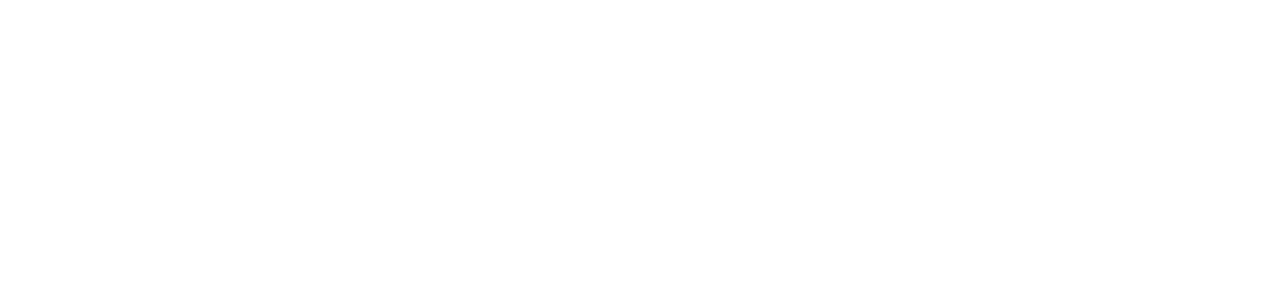
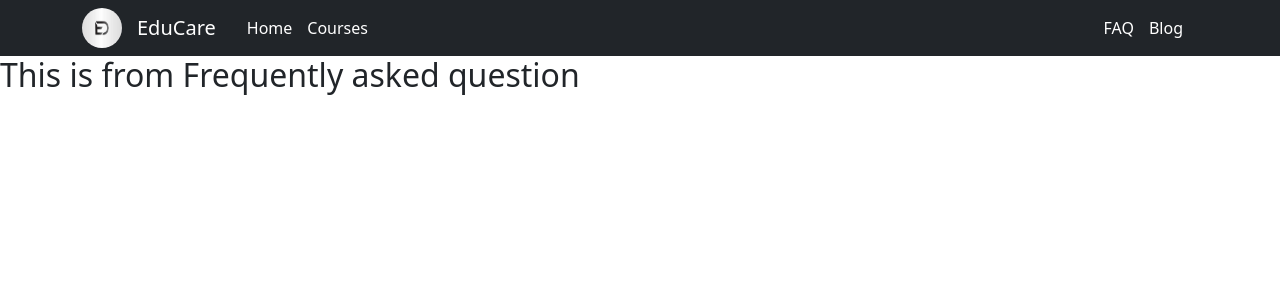
Before and after one commit to Ahmed-Moudud/educare-client, a React (Create React App) app: page /faq in a window 1280 px wide. Shown: the top 300 px of the page. Built offline with nearby package versions, Linux system fonts and the light colour scheme.

Commit message:
navbar added

```diff
--- a/src/App.js
+++ b/src/App.js
@@ -1,10 +1,12 @@
 import logo from './logo.svg';
 import './App.css';
+import { RouterProvider } from 'react-router-dom';
+import { routes } from './Routes/Routes';
 
 function App() {
   return (
-    <div className="App">
-
+    <div>
+      <RouterProvider router={routes}></RouterProvider>
     </div>
   );
 }
--- /dev/null
+++ b/src/Blog/Blog.js
@@ -0,0 +1,11 @@
+import React from 'react';
+
+const Blog = () => {
+    return (
+        <div>
+            <h2>This is from blog.</h2>
+        </div>
+    );
+};
+
+export default Blog;
--- /dev/null
+++ b/src/Courses/Courses.js
@@ -0,0 +1,11 @@
+import React from 'react';
+
+const Courses = () => {
+    return (
+        <div>
+            <h3>This is from courses</h3>
+        </div>
+    );
+};
+
+export default Courses;
--- /dev/null
+++ b/src/FAQ/FAQ.js
@@ -0,0 +1,11 @@
+import React from 'react';
+
+const FAQ = () => {
+    return (
+        <div>
+            <h2>This is from Frequently asked question</h2>
+        </div>
+    );
+};
+
+export default FAQ;
--- /dev/null
+++ b/src/Home/Home.js
@@ -0,0 +1,11 @@
+import React from 'react';
+
+const Home = () => {
+    return (
+        <div>
+            <h2>This is home</h2>
+        </div>
+    );
+};
+
+export default Home;
--- /dev/null
+++ b/src/Routes/Routes.js
@@ -0,0 +1,31 @@
+import { createBrowserRouter } from "react-router-dom";
+import Blog from "../Blog/Blog";
+import Courses from "../Courses/Courses";
+import FAQ from "../FAQ/FAQ";
+import Home from "../Home/Home";
+import Main from "../layout/Main";
+
+export const routes = createBrowserRouter([
+    {
+        path: '/',
+        element: <Main></Main>,
+        children: [
+            {
+                path: '/home',
+                element: <Home></Home>
+            },
+            {
+                path: '/courses',
+                element: <Courses></Courses>
+            },
+            {
+                path: '/faq',
+                element: <FAQ></FAQ>
+            },
+            {
+                path: '/blog',
+                element: <Blog></Blog>
+            }
+        ]
+    }
+])
--- /dev/null
+++ b/src/components/Header/Header.css
@@ -0,0 +1,11 @@
+.navbar a {
+    text-decoration: none;
+    color: white;
+    margin-right: 15px;
+}
+.brand-logo{
+    width: 40px;
+    height: 40px;
+    border-radius: 50px;
+
+}
--- /dev/null
+++ b/src/components/Header/Header.js
@@ -0,0 +1,33 @@
+import React from 'react';
+import './Header.css';
+import Container from 'react-bootstrap/Container';
+import Nav from 'react-bootstrap/Nav';
+import Navbar from 'react-bootstrap/Navbar';
+import { Link } from 'react-router-dom';
+import logo from '../../assests/logo.jpg'
+
+const Header = () => {
+    return (
+        <Navbar className='navbar' collapseOnSelect expand="lg" bg="dark" variant="dark">
+      <Container>
+        <Link to='/home'><img className='brand-logo' src={logo} alt=" "/></Link>
+        <Link to='/home' className=''><Navbar.Brand>EduCare</Navbar.Brand></Link>
+
+        <Navbar.Toggle aria-controls="responsive-navbar-nav" />
+        <Navbar.Collapse id="responsive-navbar-nav">
+          <Nav className="me-auto ">
+            <Link className='' to='/home'>Home</Link>
+            <Link className=''to='/courses'>Courses</Link>
+
+          </Nav>
+          <Nav>
+            <Link to='/faq'>FAQ</Link>
+            <Link to='/blog'>Blog</Link>
+          </Nav>
+        </Navbar.Collapse>
+      </Container>
+    </Navbar>
+    );
+};
+
+export default Header;
--- /dev/null
+++ b/src/layout/Main.js
@@ -0,0 +1,14 @@
+import React from 'react';
+import { Outlet } from 'react-router-dom';
+import Header from '../components/Header/Header';
+
+const Main = () => {
+    return (
+        <div>
+            <Header></Header>
+            <Outlet></Outlet>
+        </div>
+    );
+};
+
+export default Main;
```
Also changed, not shown: src/assests/logo.jpg (added).
